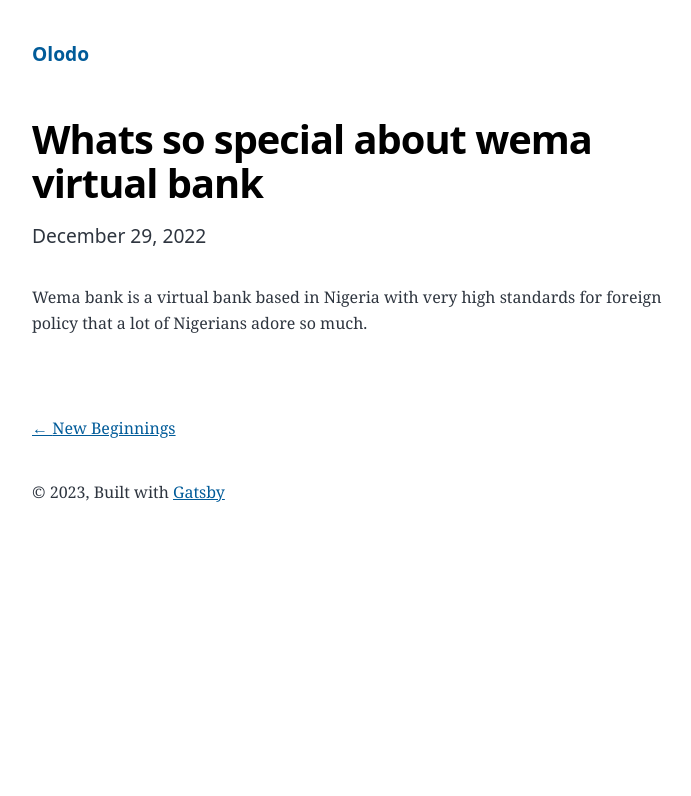
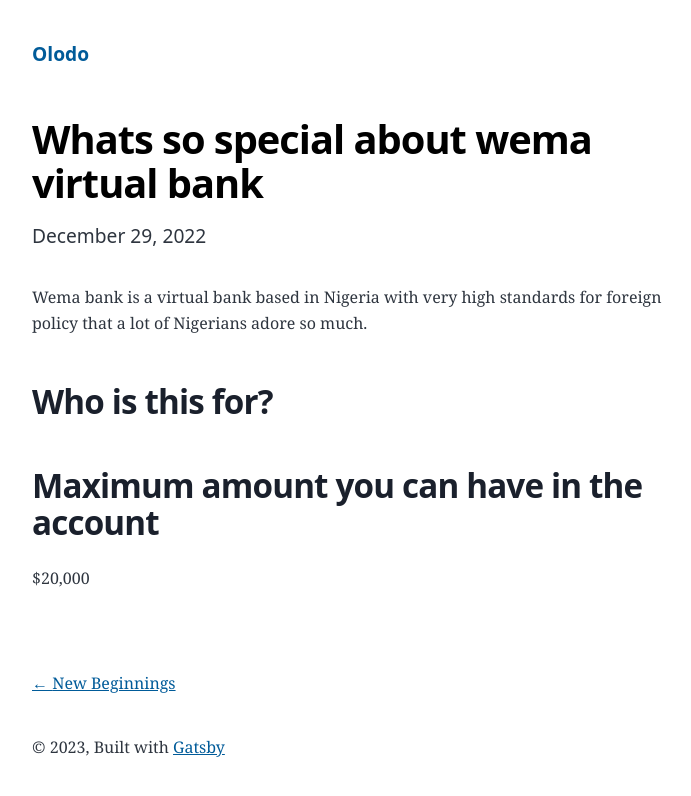
Before and after one commit to Booomlabs/olodo, a Gatsby site: page /2022-12-29--Whats-so-special-about-wema-bank/ in a window 1280 px wide. Shown: the whole page, without its empty margins (292-983 px from the left). Built offline with nearby package versions, Linux system fonts and the light colour scheme; Gatsby itself is replaced by a stand-in of ours.

Commit message:
content: add content to blog

```diff
--- a/content/blog/2022-12-29--Whats-so-special-about-wema-bank/index.md
+++ b/content/blog/2022-12-29--Whats-so-special-about-wema-bank/index.md
@@ -5,3 +5,8 @@
 ---
 
 Wema bank is a virtual bank based in Nigeria with very high standards for foreign policy that a lot of Nigerians adore so much.
+
+## Who is this for?
+
+## Maximum amount you can have in the account
+$20,000
```
